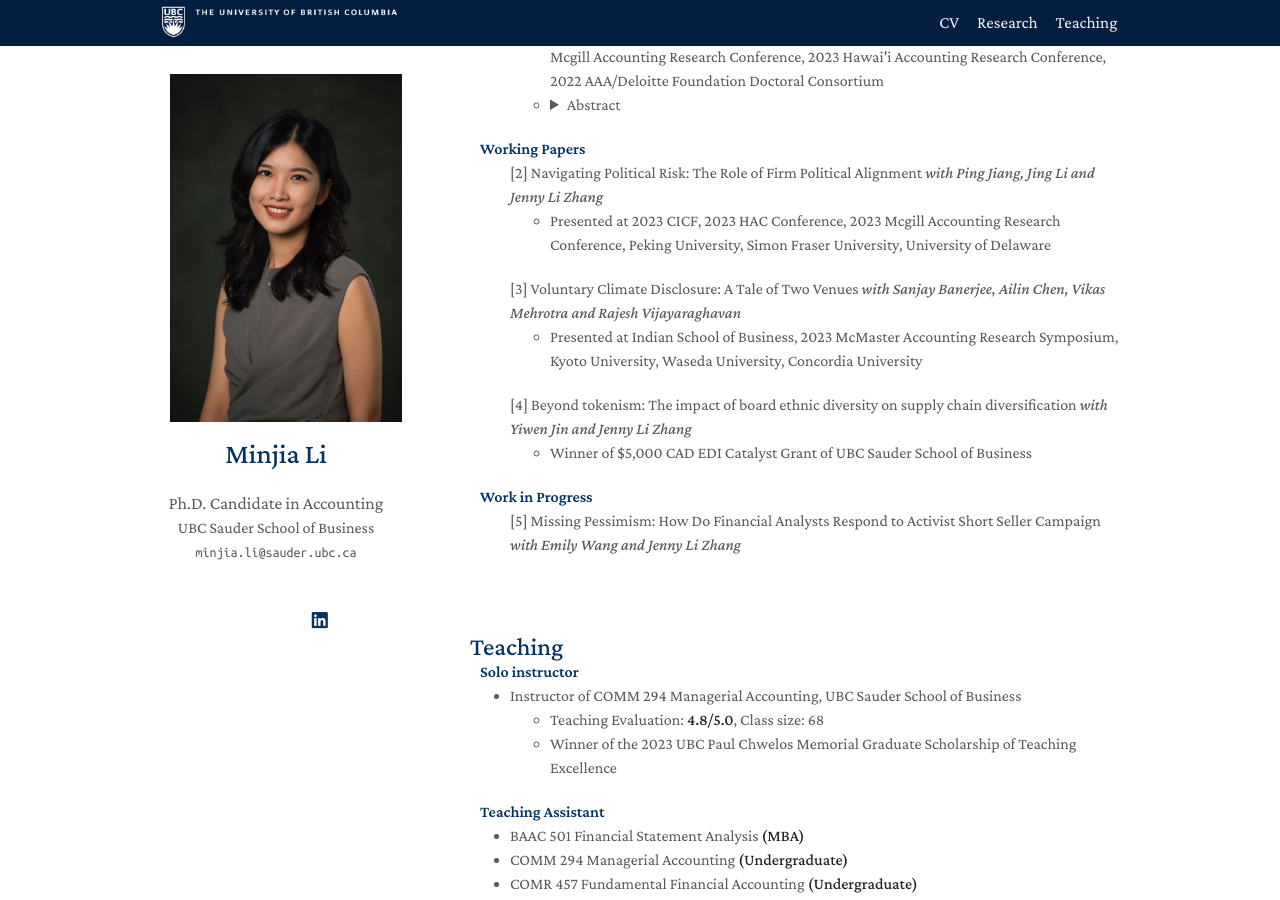
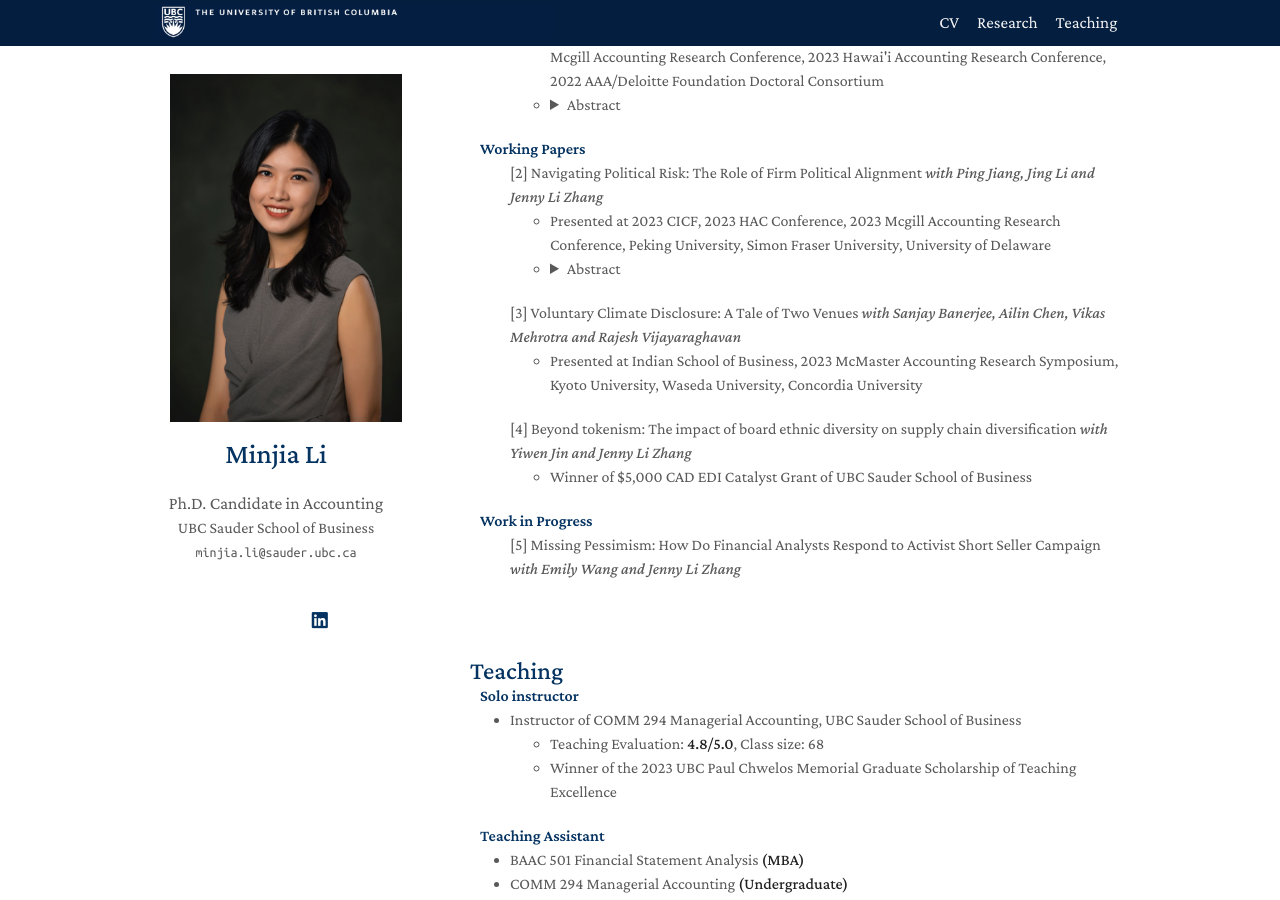
Before and after one commit to zeyang1225/zeyang1225.github.io, a Jekyll site: the page built from index.md, in a window 1280 px wide and 900 px high, scrolled down 534 px. Built offline with Jekyll 4.4.1, drawn with Linux system fonts in a browser that asks for light colours; nearby versions of some CDN libraries; a style sheet for code colours, icons or effects is not loaded.

Commit message:
Update research.md

```diff
--- a/_includes/research.md
+++ b/_includes/research.md
@@ -23,6 +23,11 @@ This study documents a positive and significant association between a firm’s u
   <ul>   <div class="title"> [2] Navigating Political Risk: The Role of Firm Political Alignment <em> with Ping Jiang, Jing Li and Jenny Li Zhang </em> </div>
  <ul>
      <li>  Presented at 2023 CICF, 2023 HAC Conference, 2023 Mcgill Accounting Research Conference, Peking University, Simon Fraser University, University of Delaware</li>
+  <li><details>
+  <summary>Abstract</summary>
+We examine the determinants and consequences of an important but understudied strategy in managing political risks—firm political alignment (FPA). Using a GPT large language model, we measure FPA as the extent to which firms align their actions with government agendas as presented in annual reports. We argue that FPA increases firm legitimacy in the eyes of the government, thus mitigating political risks. We leverage two political events in China to test our hypotheses. First, as the anti-corruption campaign that started in 2012 and spread across different provinces over time serves as a staggered shock that reduces the effectiveness of political ties, we find that firms respond by increasing their FPA. Second, we find that the announcement of the common prosperity policy in August 2021 sharply increases policy uncertainty for non-SOEs. However, the extent of FPA largely mitigates the negative market reaction. Overall, our evidence suggests that firms resort to FPA as a means of mitigating political risk when the efficacy of political ties is weakened, and FPA is an effective corporate strategy for buffering against political risk.
+
+</details></li>
   </ul>
    </ul>
 </div>
```
